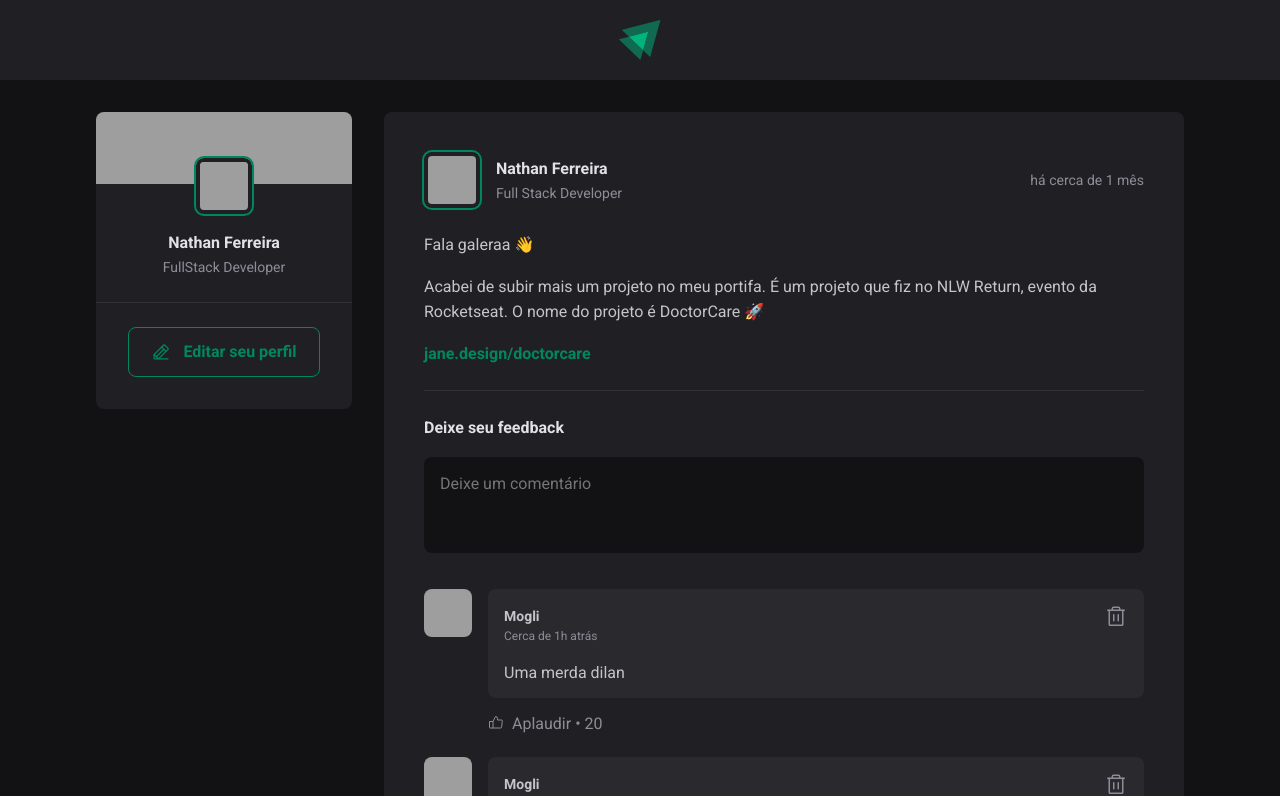
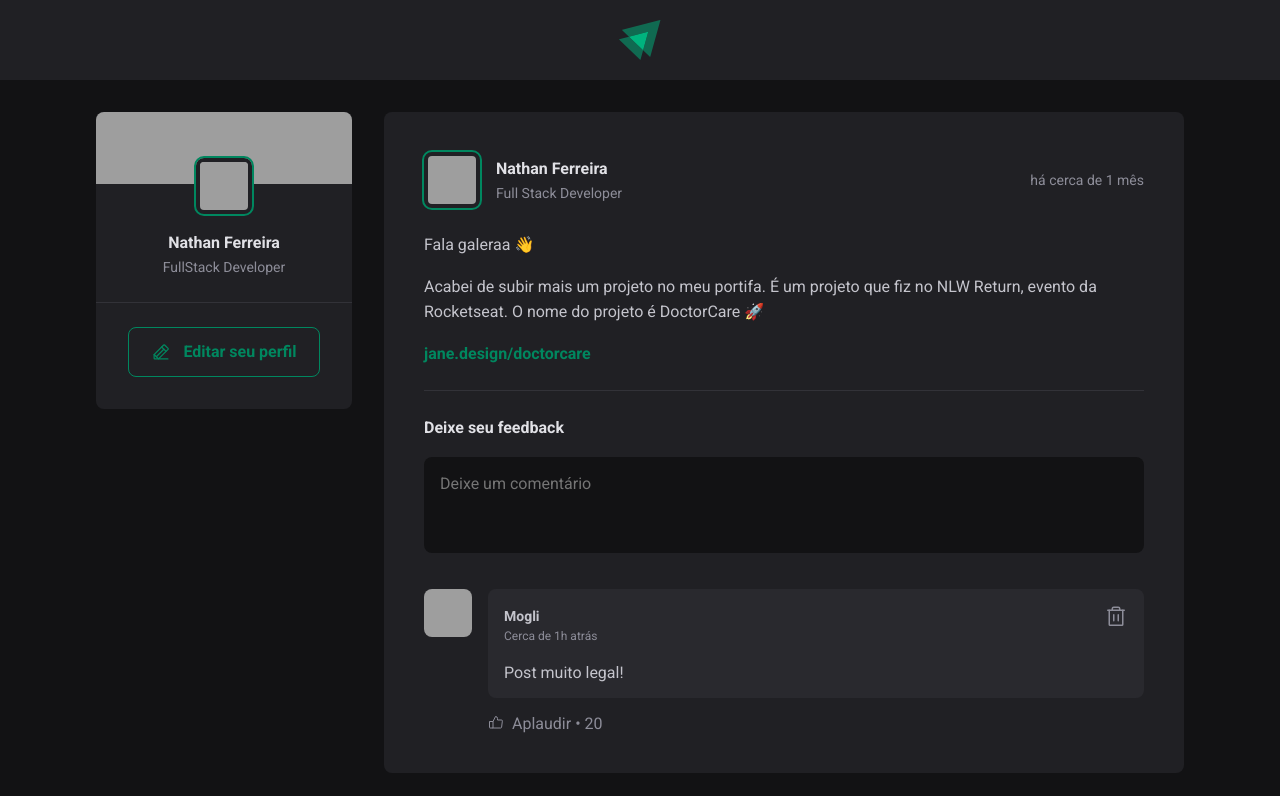
Before and after one commit to nahtanPNG/ignite-feed, a React (Vite) app: page / in a window 1280 px wide. Shown: the top 796 px of the page. Built offline with nearby package versions, Linux system fonts and the light colour scheme; grey boxes are pictures that could not be loaded.

Commit message:
refactor<Post>: add comments state

```diff
--- a/src/components/Comment.jsx
+++ b/src/components/Comment.jsx
@@ -2,7 +2,7 @@
 import {ThumbsUp, Trash} from "phosphor-react";
 import Avatar from "./Avatar.jsx";
 
-export default function Comment() {
+export default function Comment({content}) {
     return (
         <div className={styles.comment}>
             <Avatar src={"https://github.com/cavator.png"} hasBorder={false}/>
@@ -19,11 +19,11 @@
                             <Trash size={24}/>
                         </button>
                     </header>
-                    <p>Uma merda dilan</p>
+                    <p>{content}</p>
                 </div>
                 <footer>
                     <button>
-                        <ThumbsUp />
+                        <ThumbsUp/>
                         Aplaudir <span>20</span>
                     </button>
                 </footer>
--- a/src/components/Post.jsx
+++ b/src/components/Post.jsx
@@ -4,8 +4,14 @@
 import styles from './Post.module.css'
 import Comment from "./Comment.jsx";
 import Avatar from "./Avatar.jsx";
+import {useState} from "react";
 
 export default function Post({author, publishedAt, content}) {
+    const [comments, setComments] = useState([
+        'Post muito legal!'
+    ])
+    const [commentText, setCommentText] = useState('')
+
     const publishedDateFormatted = format(publishedAt, "d 'de' LLLL 'às' HH:mm'h'", {
         locale: ptBR,
     })
@@ -15,6 +21,16 @@
         addSuffix: true,
     })
 
+    function handleCreateNewComment() {
+        event.preventDefault()
+
+        setComments([...comments, commentText])
+        setCommentText('')
+    }
+
+    function handleNewCommentChange() {
+        setCommentText(event.target.value)
+    }
 
     return (
         <article className={styles.post}>
@@ -41,11 +57,14 @@
                 })}
             </div>
 
-            <form className={styles.commentForm}>
+            <form onSubmit={handleCreateNewComment} className={styles.commentForm}>
                 <strong>Deixe seu feedback</strong>
 
                 <textarea
+                    name="comment"
                     placeholder="Deixe um comentário"
+                    value={commentText}
+                    onChange={handleNewCommentChange}
                 />
 
                 <footer>
@@ -54,9 +73,9 @@
             </form>
 
             <div className={styles.commentList}>
-                <Comment/>
-                <Comment/>
-                <Comment/>
+                {comments.map(comment => {
+                    return <Comment content={comment}/>
+                })}
             </div>
         </article>
     )
```
